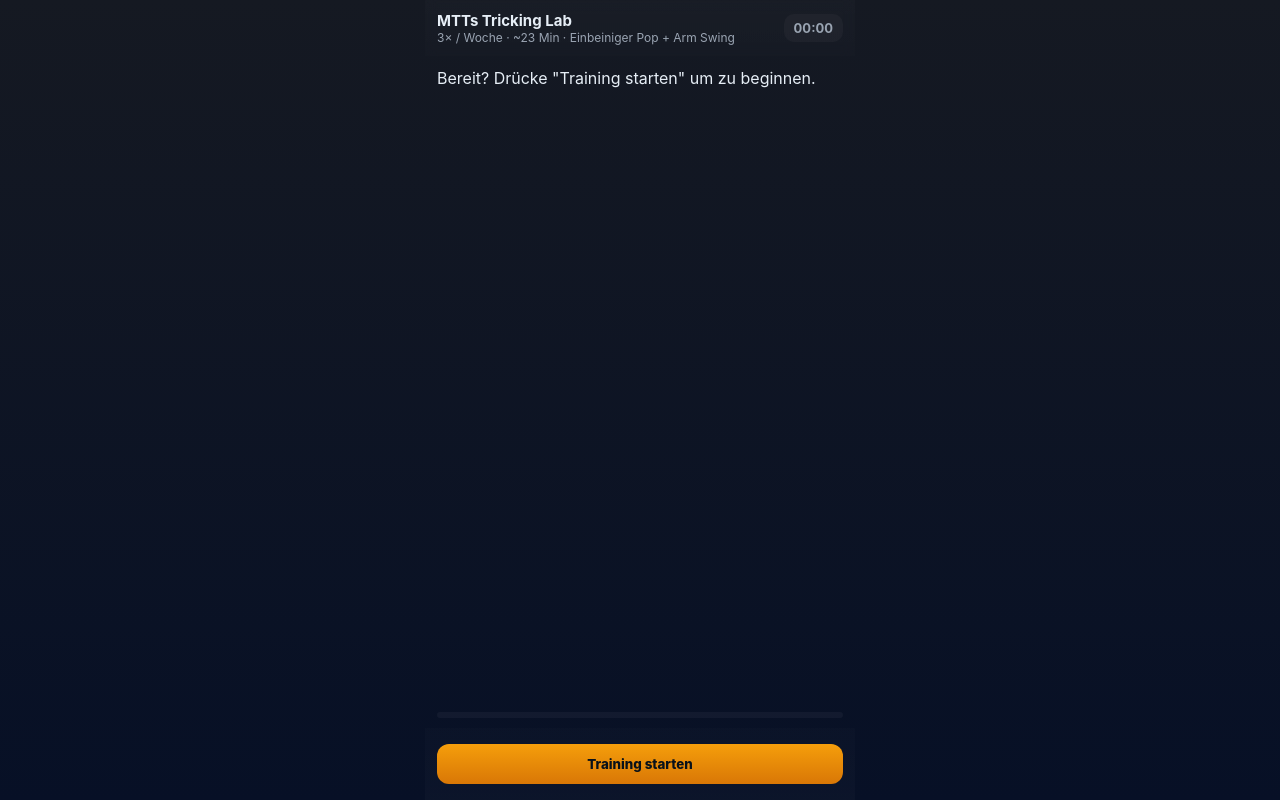
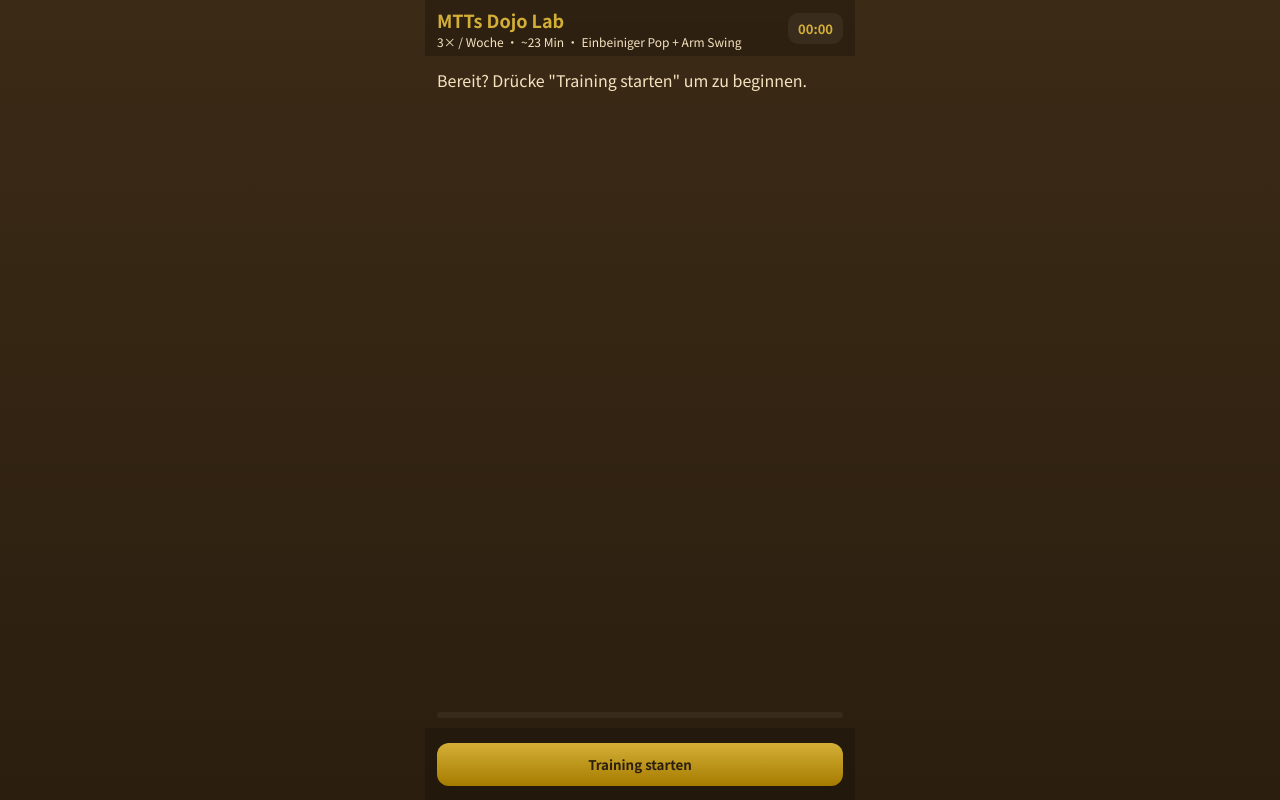
Before and after one commit to kenjikashikoi/MTTs-Ticking-Lab, a plain HTML site: page index.html in a window 1280 px wide. Drawn offline with Linux system fonts and the light colour scheme.

Commit message:
Update index.html Kung Fu

```diff
--- a/index.html
+++ b/index.html
@@ -3,68 +3,74 @@
 <head>
 <meta charset="utf-8">
 <meta name="viewport" content="width=device-width,initial-scale=1">
-  <title>MTTs Tricking Lab</title>
+<title>MTTs Dojo Lab</title>
 
 <!-- PWA Manifest & Apple -->
 <link rel="manifest" href="manifest.json">
 <link rel="apple-touch-icon" href="icons/icon-192.png">
-  <meta name="theme-color" content="#B71C1C">
+<meta name="theme-color" content="#2b1e0f">
 <meta name="apple-mobile-web-app-capable" content="yes">
 <meta name="apple-mobile-web-app-status-bar-style" content="black-translucent">
 
+<!-- Google Font: Noto Sans SC für Dojo-Flair -->
+<link href="https://fonts.googleapis.com/css2?family=Noto+Sans+SC:wght@400;700&display=swap" rel="stylesheet">
+
 <style>
 :root{
-      --bg:#071026;
-      --card:#0b1220;
-      --accent:#f59e0b;
-      --muted:#9aa4b2;
-      --glass:rgba(255,255,255,0.03);
-      --height:100vh
+  --bg:#2b1e0f;       /* dunkles Holz */
+  --card:#3b2a16;     /* helleres Holz */
+  --accent:#d4af37;   /* Gold */
+  --muted:#f5e3c0;    /* Pergament */
+  --glass:rgba(255,255,255,0.05);
 }
-    *{box-sizing:border-box;font-family:Inter,system-ui,-apple-system,Segoe UI,Roboto,'Helvetica Neue',Arial;color:#e6eef6;margin:0;padding:0;}
-    html,body{height:100%;background:linear-gradient(180deg,#151922 0%, #071026 100%)}
+
+*{box-sizing:border-box;font-family:'Noto Sans SC',sans-serif;color:var(--muted);margin:0;padding:0;}
+html,body{height:100%;background:linear-gradient(180deg,#3b2a16 0%,#2b1e0f 100%)}
 .app{max-width:430px;margin:0 auto;height:100vh;display:flex;flex-direction:column}
 
-    .topbar{height:56px;display:flex;align-items:center;justify-content:space-between;padding:8px 12px;background:linear-gradient(180deg, rgba(255,255,255,0.02), rgba(255,255,255,0.01));backdrop-filter:blur(6px)}
-    .title{font-weight:700;font-size:15px}
+.topbar{height:56px;display:flex;align-items:center;justify-content:space-between;padding:8px 12px;background:rgba(0,0,0,0.2);backdrop-filter:blur(4px)}
+.title{font-weight:700;font-size:18px;color:var(--accent)}
 .subtitle{font-size:12px;color:var(--muted)}
-    .timer{background:var(--glass);padding:6px 10px;border-radius:10px;font-weight:700;font-size:13px;color:var(--muted)}
+.timer{background:var(--glass);padding:6px 10px;border-radius:10px;font-weight:700;font-size:13px;color:var(--accent)}
 
-    .pager{flex:1;position:relative;overflow:auto;padding:12px}
+.pager{flex:1;position:relative;overflow-y:auto;padding:12px}
 .blocks{display:flex;flex-direction:column;gap:14px;transition:transform .28s ease;will-change:transform}
 
 .block-card{
-      background: linear-gradient(180deg, rgba(255,255,255,0.02), rgba(255,255,255,0.01));
-      border-radius: 14px;
-      padding: 12px;
+  background: linear-gradient(180deg, rgba(212,175,55,0.08), rgba(59,42,22,0.08));
+  border: 2px solid var(--accent);
+  border-radius: 12px;
+  padding: 14px;
   display: flex;
   flex-direction: column;
   gap: 10px;
 }
 .block-header{display:flex;justify-content:space-between;align-items:flex-start}
-    .block-title{font-size:16px;font-weight:700}
+.block-title{font-weight:700;font-size:18px;color:var(--accent)}
 .block-meta{font-size:12px;color:var(--muted)}
 .block-subtitle{font-size:13px;color:var(--muted);margin-bottom:6px}
+
 .exercise{display:flex;flex-direction:column;gap:2px}
-    .exercise-title{font-weight:600;font-size:14px}
+.exercise-title{font-weight:600;font-size:14px;color:#ffd700}
 .exercise-desc{font-size:12px;color:var(--muted)}
-    .progress{height:6px;background:rgba(255,255,255,0.04);border-radius:8px;overflow:hidden;margin-top:6px}
-    .progress>i{display:block;height:100%;background:linear-gradient(90deg,#f59e0b,#f97316);width:0%}
+
+.progress{height:6px;background:rgba(255,255,255,0.05);border-radius:8px;overflow:hidden;margin-top:6px}
+.progress>i{display:block;height:100%;background:linear-gradient(90deg,#d4af37,#ffd700);width:0%}
 
 .video-row{display:flex;flex-direction:column;gap:8px;margin-top:6px}
-    .video-row video{width:100%;max-height:180px;height:auto;border-radius:8px}
+.video-row video{width:100%;max-height:180px;height:auto;border-radius:8px;border:2px solid var(--accent)}
 
-    .bottombar{height:72px;padding:10px 12px;background:linear-gradient(180deg, rgba(255,255,255,0.01), rgba(255,255,255,0.02));display:flex;align-items:center;gap:10px}
-    .btn{flex:1;padding:12px;border-radius:12px;border:none;font-weight:800;background:linear-gradient(180deg,var(--accent),#d97706);color:#08111a}
-    .btn.ghost{background:transparent;border:1px solid rgba(255,255,255,0.06);color:var(--muted);font-weight:700}
+.bottombar{height:72px;padding:10px 12px;background:rgba(0,0,0,0.2);display:flex;align-items:center;gap:10px}
+.btn{flex:1;padding:12px;border-radius:12px;border:none;font-weight:700;background:linear-gradient(180deg,#d4af37,#a67c00);color:#2b1e0f}
+.btn.ghost{background:transparent;border:1px solid var(--accent);color:var(--accent);font-weight:700}
 </style>
 </head>
 <body>
-<div class="app" role="application" aria-label="MTTs Tricking Lab">
+<div class="app" role="application" aria-label="MTTs Dojo Lab">
 
 <div class="topbar">
   <div>
-      <div class="title">MTTs Tricking Lab</div>
+    <div class="title">MTTs Dojo Lab</div>
     <div class="subtitle small">3× / Woche · ~23 Min · Einbeiniger Pop + Arm Swing</div>
   </div>
   <div style="display:flex;gap:8px;align-items:center">
```
Lines whose indentation alone changed are shown as unchanged.
